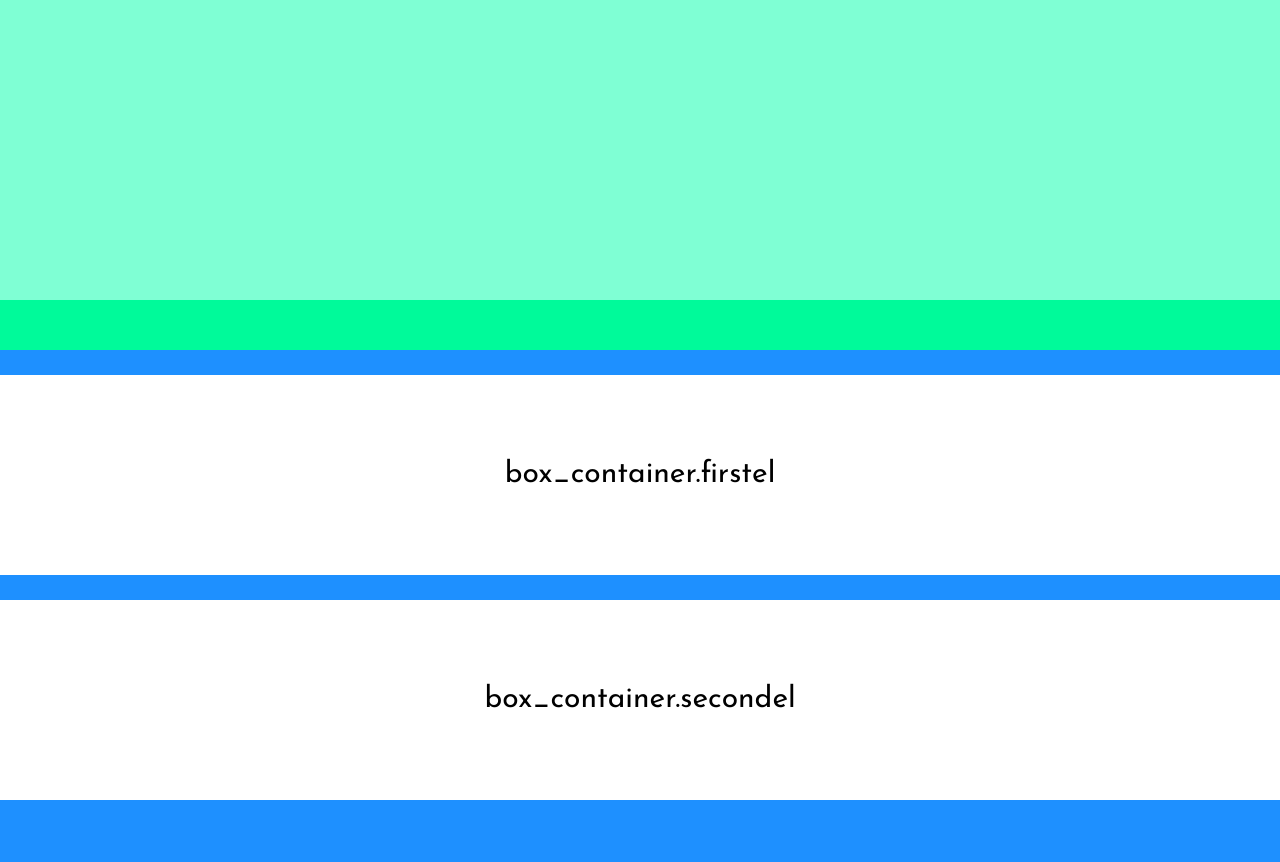
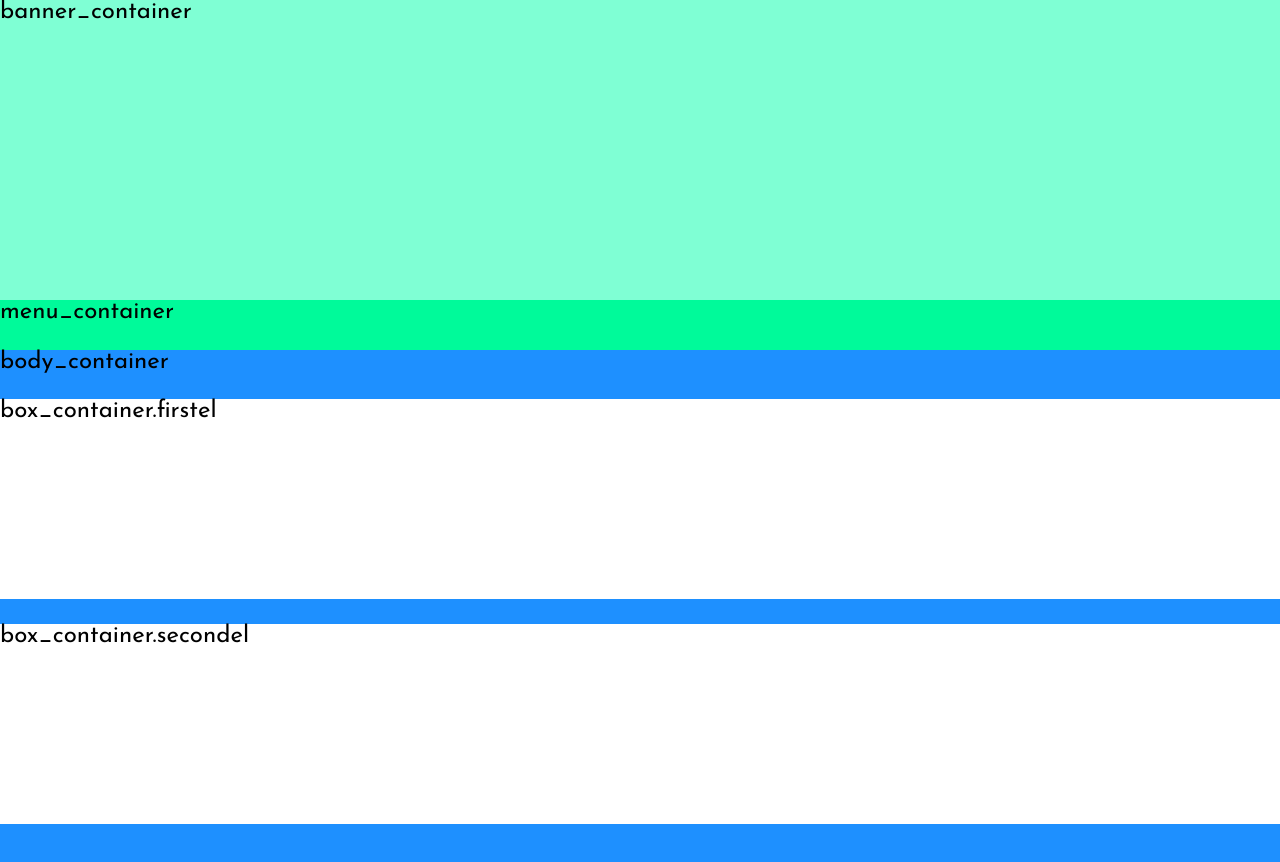
Before and after one commit to natebwangsut/thepooe.github.io, a website: page index.html in a window 1280 px wide. Shown: the top 862 px of the page. Drawn offline with Linux system fonts and the light colour scheme.

Commit message:
Added labels for all divs

```diff
--- a/css/main.css
+++ b/css/main.css
@@ -3,6 +3,7 @@ body {
     height: 2000px;
     margin: 0px;
     font-family: 'Josefin Sans', sans-serif;
+    font-size: 1.5em;
 }
 #banner_container {
     width: 100%;
@@ -24,11 +25,9 @@ body {
     width: 100%;
     height: 200px;
     background-color: white;
-    text-align: center;
-    font-size: 30px;
-    line-height: 200px;
+    //line-height: 200px;
     position: relative;
-    transition: all 0.2s;
+    transition: all 0.3s;
 }
 #box_container.firstel {
     top: 25px;
--- a/index.html
+++ b/index.html
@@ -5,9 +5,14 @@
         <link href='https://fonts.googleapis.com/css?family=Josefin+Sans' rel='stylesheet' type='text/css'>
     </head>
     <body>
-        <div id = "banner_container"></div>
-        <div id = "menu_container"></div>
+        <div id = "banner_container">
+            banner_container
+        </div>
+        <div id = "menu_container">
+            menu_container
+        </div>
         <div id = "body_container">
+            body_container
             <div id = "box_container" class= "firstel">
                 box_container.firstel
             </div>
```
